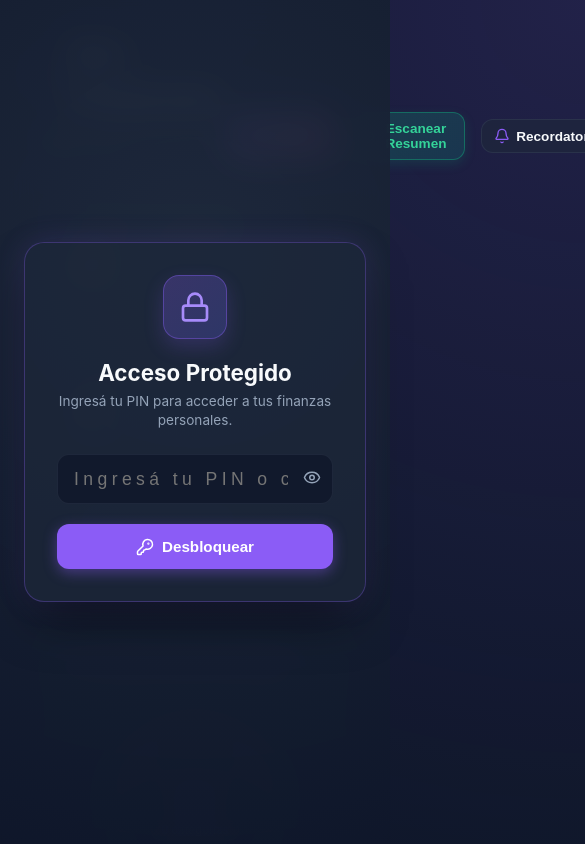
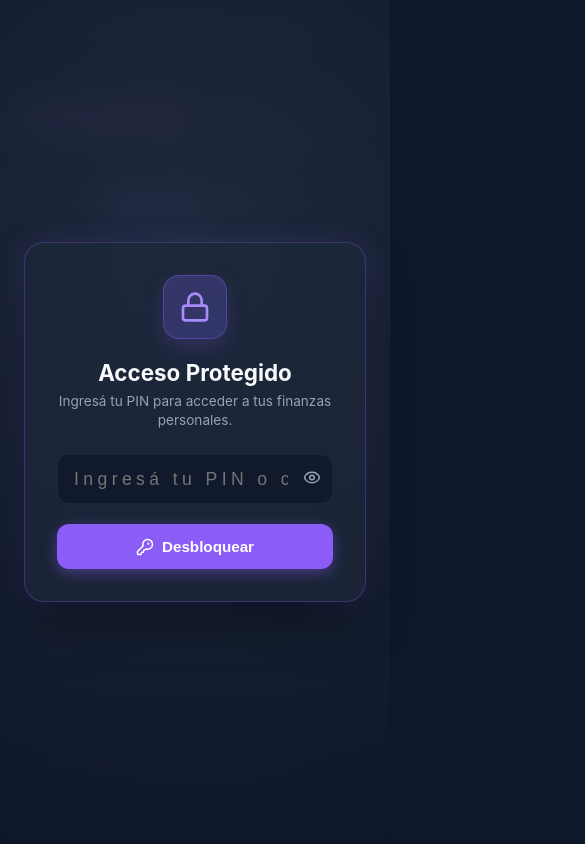
Before and after one commit to mauromarcosano/finanzas-personales, a React (Vite) app in the folder frontend-v2/: page / in a window 390 px wide. Shown: the top 844 px of the page, 585 px wide, since content can reach past the window. Built offline with nearby package versions, Linux system fonts and the light colour scheme; no server answers.

Commit message:
Make frontend fully responsive for mobile view

```diff
--- a/frontend-v2/src/App.jsx
+++ b/frontend-v2/src/App.jsx
@@ -348,13 +348,13 @@ function App() {
 
   return (
     <div className="dashboard-container">
-      <header>
-        <div>
+      <header className="app-header">
+        <div className="app-header-title">
           <h1><Wallet size={32} color="var(--primary)" /> Mis Finanzas</h1>
           <div className="subtitle">Estado Financiero en Tiempo Real</div>
         </div>
 
-        <div style={{ display: 'flex', gap: '1rem', alignItems: 'center' }}>
+        <div className="app-header-actions">
           <button
             className="ai-magic-btn"
             onClick={() => setIsAiModalOpen(true)}
@@ -453,7 +453,7 @@ function App() {
             </button>
           )}
 
-          <div className="tabs" style={{ display: 'flex', gap: '0.25rem', background: 'rgba(30, 41, 59, 0.6)', padding: '0.25rem', borderRadius: '0.75rem', border: '1px solid var(--border-color)' }}>
+          <div className="tabs tabs-mobile-wrapper" style={{ display: 'flex', gap: '0.25rem', background: 'rgba(30, 41, 59, 0.6)', padding: '0.25rem', borderRadius: '0.75rem', border: '1px solid var(--border-color)' }}>
             <button
               style={{ background: currentTab === 'dashboard' ? 'var(--primary)' : 'transparent', color: currentTab === 'dashboard' ? '#fff' : 'var(--text-muted)', border: 'none', padding: '0.5rem 1rem', borderRadius: '0.5rem', cursor: 'pointer', fontWeight: 600, transition: 'all 0.2s' }}
               onClick={() => setCurrentTab('dashboard')}
@@ -471,7 +471,7 @@ function App() {
             </button>
           </div>
 
-          <div style={{
+          <div className="date-navigator" style={{
             display: 'flex',
             alignItems: 'center',
             gap: '0.4rem',
--- a/frontend-v2/src/index.css
+++ b/frontend-v2/src/index.css
@@ -1039,3 +1039,104 @@ button.secondary:hover {
   margin-top: 0.5rem;
   flex-shrink: 0;
 }
+
+/* ========================================================
+   Responsive Mobile Adjustments (iPhone / small screens)
+   ======================================================== */
+@media (max-width: 768px) {
+  .dashboard-container {
+    padding: 1rem;
+    padding-bottom: 5rem; /* Add padding at bottom for safe area / scrolling */
+  }
+
+  .app-header {
+    flex-direction: column;
+    align-items: stretch !important;
+    gap: 1rem;
+  }
+
+  .app-header-title {
+    text-align: center;
+    margin-bottom: 0.5rem;
+  }
+
+  .app-header-title h1 {
+    justify-content: center;
+    font-size: 1.8rem;
+  }
+
+  .app-header-actions {
+    display: grid !important;
+    grid-template-columns: repeat(2, 1fr);
+    gap: 0.5rem;
+  }
+
+  .app-header-actions .icon-btn span {
+    display: none; /* Hide button text, show only icons on small screens to save space */
+  }
+
+  .app-header-actions .ai-magic-btn span {
+    display: inline; /* Keep AI button text */
+  }
+
+  .tabs-mobile-wrapper, .date-navigator {
+    grid-column: span 2;
+    justify-content: center;
+  }
+
+  .card-value {
+    font-size: 2rem;
+  }
+
+  .card-value span.currency {
+    font-size: 1.25rem;
+  }
+
+  /* Config Modal Adjustments for mobile */
+  .config-modal-card-2col {
+    height: 90vh !important;
+    padding: 1rem !important;
+  }
+
+  .config-master-detail-body {
+    flex-direction: column;
+    gap: 1rem;
+    overflow-y: auto;
+  }
+
+  .config-sidebar {
+    width: 100%;
+    border-right: none;
+    border-bottom: 1px solid rgba(148, 163, 184, 0.1);
+    padding-right: 0;
+    padding-bottom: 1rem;
+    flex: none;
+    max-height: 250px;
+  }
+
+  .config-detail {
+    overflow-y: visible; /* Let it expand in column layout */
+  }
+
+  .expense-item {
+    flex-direction: column;
+    align-items: flex-start;
+    gap: 0.75rem;
+  }
+
+  .expense-amount {
+    text-align: left;
+    align-items: flex-start;
+  }
+
+  .actions {
+    width: 100%;
+    justify-content: flex-end;
+    opacity: 1; /* Always show actions on mobile since no hover */
+  }
+
+  .donut-chart {
+    width: 180px;
+    height: 180px;
+  }
+}
```
